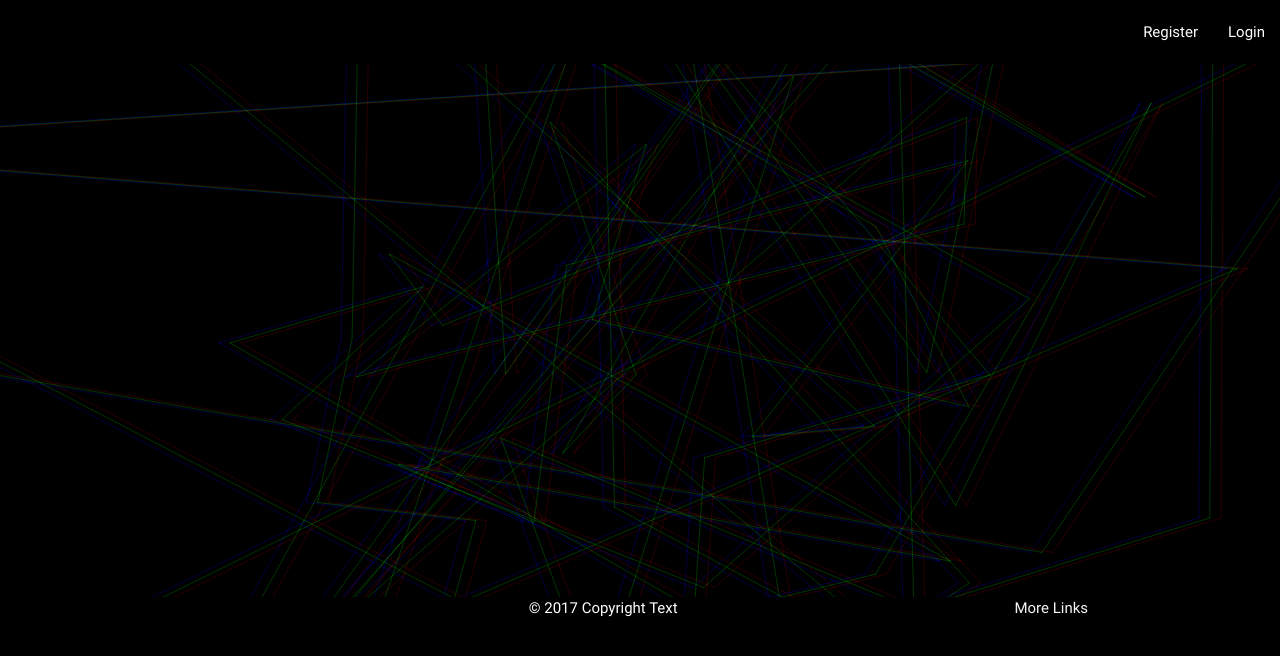
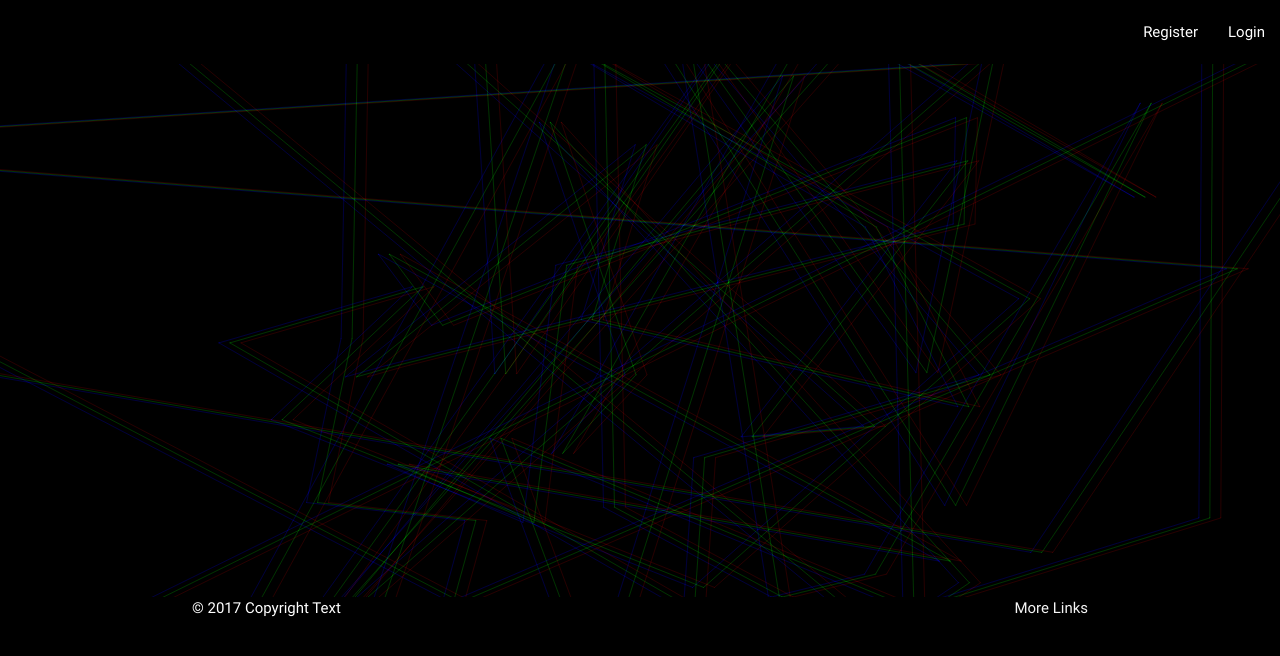
Before and after one commit to joylibingyao/hackpsu, a website: page client/index.html in a window 1280 px wide. Drawn offline with nearby package versions, Linux system fonts and the light colour scheme; some packages are replaced by stand-ins of ours; files whose address does not match are found by name.

Commit message:
login.css edited online with Bitbucket

```diff
--- a/client/css/login.css
+++ b/client/css/login.css
@@ -1,16 +1,5 @@
 * {
   box-sizing: border-box;
-}
-
-html {
-  background: #000;
-  background-size: cover;
-  font-size: 10px;
-  height: 100%;
-  overflow: hidden;
-  position: absolute;
-  text-align: center;
-  width: 100%;
 }
 
 /* =========================================
```
